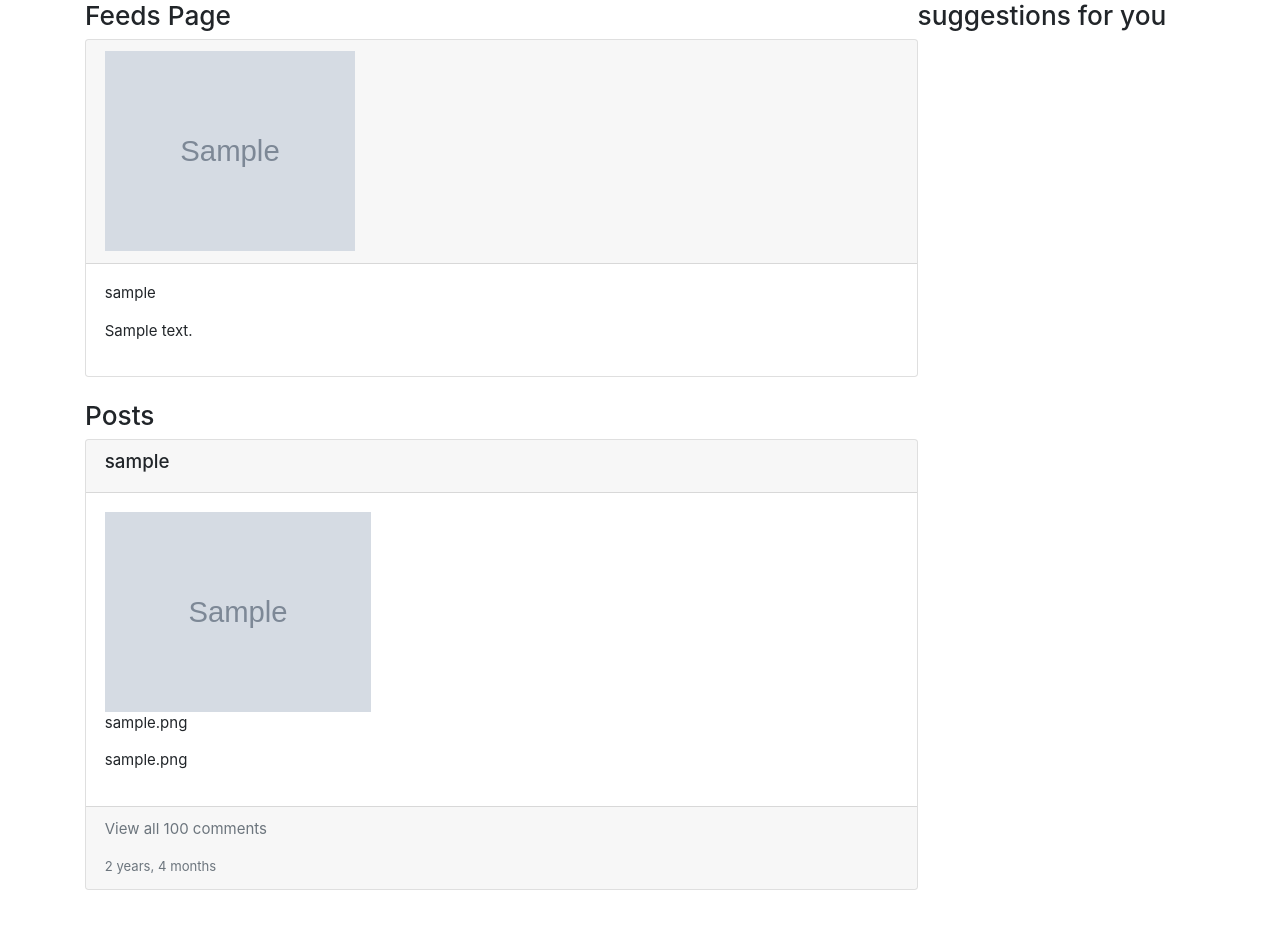
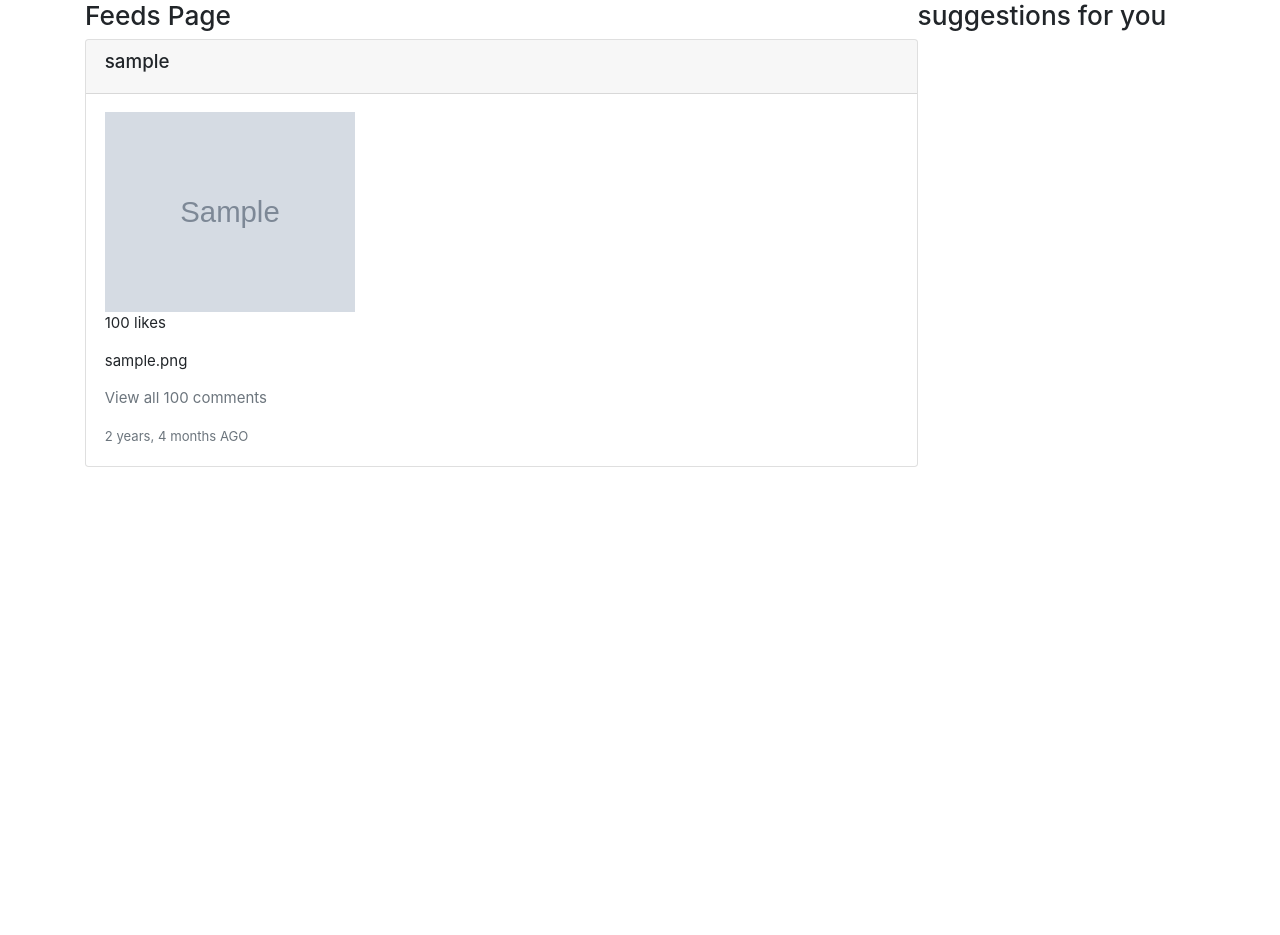
Before and after one commit to Kirugik/instaclone, a Django app: page / in a window 1280 px wide. After the commit the page ends 800 px from the top, so only its background shows below. Run offline with Django 4.2, Linux system fonts and the light colour scheme; tables that the repository leaves empty hold one stand-in row (Sample ...); some libraries are stand-ins or nearby versions.

Commit message:
Fix: Fix index page display content

```diff
--- a/photoapp/templates/photoapp/base.html
+++ b/photoapp/templates/photoapp/base.html
@@ -12,6 +13,8 @@
     <title>{% block title %}Instaclone{% endblock %}</title>
 
     {% block styles %}
+    <script src="{% static 'fontawesomefree/js/all.min.js' %}"></script>
+    <link href="{% static 'fontawesomefree/css/all.min.css' %}" rel="stylesheet" type="text/css">
       {% bootstrap_css %}
     {% endblock %}
 
--- a/photoapp/templates/photoapp/index.html
+++ b/photoapp/templates/photoapp/index.html
@@ -31,25 +31,30 @@
                     <p>{{profile.bio}}</p>
                 </div>
             </div>
-            {% endfor %}
+            {% endfor %} -->
 
 
-            <h3>Posts</h3>
             {% for post in posts %}
             <div class="card mb-5">
                 <div class="card-header">
                     <h5>{{post.user}}</h5>
                 </div>
                 <div class="card-body">
-                    <img src="{{post.image.url}}" idth="250px" height="200px" alt="image">
-                    <p>{{post.image_name}}</p>
+                    <img src="{{post.image.url}}" width="250px" height="200px" alt="image">
+                    <div class="icons">
+                        <a href="#"><i class="fa-solid fa-heart" style="font-size: 20px;"></i></a>
+                        <a href="#"><i class="fa-solid fa-comment" style="font-size: 20px;"></i></a>
+                        <a href="#"><i class="fa-solid fa-share" style="font-size: 20px;"></i></a>
+                    </div>
+                    <p>100 likes</p>
                     <p>{{post.image_caption}}</p>
+                    <p class="text-muted">View all 100 comments</p>
+                    <small class="text-muted">{{post.posted|timesince}} AGO</small>
 
                 </div>
-                <div class="card-footer">
-                    <p class="text-muted">View all 100 comments</p>
-                    <small class="text-muted">{{post.posted|timesince}}</small>
-                </div>
+                <!-- <div class="card-footer">
+
+                </div> -->
             </div>
             {% endfor %}
         </div>
```
Also changed, not shown: other parts of photoapp/templates/photoapp/base.html (+1 -0 lines), other parts of photoapp/templates/photoapp/index.html (+1 -1 lines).
